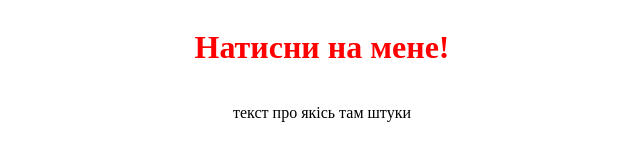
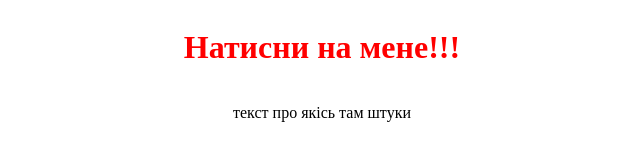
Before and after one commit to dovbohraj/dovbohraj, a plain HTML site: page index.html in a window 1280 px wide. Shown: the whole page, without its empty margins (318-958 px from the left). Drawn offline with Linux system fonts and the light colour scheme.

Commit message:
Update index.html

```diff
--- a/index.html
+++ b/index.html
@@ -3,7 +3,7 @@
 		<link rel="stylesheet" href="./style.css">
 	</head>
 	<body>
-		<h1 onclick="sayHello()">Натисни на мене!</h1>
+		<h1 onclick="sayHello()">Натисни на мене!!!</h1>
 		<p>текст про якісь там штуки</p>
 		<script src="./script.js"></script>
 	</body>
```
